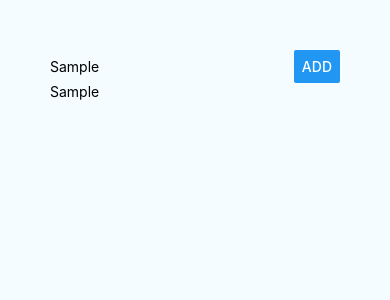
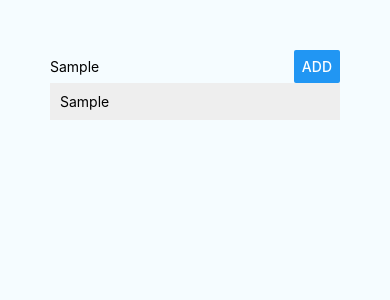
Before and after one commit to footios/fotisProject, a React Native app: screen / in a window 390 px wide. Both pictures are taken after typing "Sample" into the empty fields and a click on the button "ADD". Shown: the top 300 px of the page. Built offline with nearby package versions, Linux system fonts and the light colour scheme.

Commit message:
Output list items

```diff
--- a/App.js
+++ b/App.js
@@ -9,6 +9,8 @@
 import React, { Component } from 'react';
 import { Platform, StyleSheet, Text, View, TextInput, Button } from 'react-native';
 import { black } from 'ansi-colors';
+
+import ListItem from './src/components/ListItem/ListItem';
 
 const instructions = Platform.select({
 	ios: 'Press Cmd+R to reload,\n' + 'Cmd+D or shake for dev menu',
@@ -27,14 +29,11 @@
 
 	placeSubmitHandler = () => {
 		if (this.state.placeName.trim() === '') return;
-    this.setState(prevState => ({places: prevState.places.concat(prevState.placeName)}))
-
-  }
+		this.setState((prevState) => ({ places: prevState.places.concat(prevState.placeName) }));
+	};
 
 	render() {
-    const placesOutput = this.state.places.map((place, index) => (
-      <Text key={index} >{place}</Text>
-    ))
+		const placesOutput = this.state.places.map((place, index) => <ListItem key={index} placeName={place} />);
 		return (
 			<View style={styles.container}>
 				<View style={styles.inputContainer}>
@@ -44,13 +43,9 @@
 						value={this.state.placeName}
 						onChangeText={this.placeNameChangeHandler}
 					/>
-          <Button
-          style={styles.placeButton}
-          title="Add"
-          onPress={this.placeSubmitHandler}
-          />
+					<Button style={styles.placeButton} title="Add" onPress={this.placeSubmitHandler} />
 				</View>
-        <View>
+				<View style={styles.listContainer} >
 				{placesOutput}
 				</View>
 			</View>
@@ -77,5 +72,8 @@
 	},
 	placeButton: {
 		width: '30%'
+  },
+  listContainer: {
+    width: '100%'
   }
 });
--- /dev/null
+++ b/src/components/ListItem/ListItem.js
@@ -0,0 +1,24 @@
+import React from 'react'
+import { View, Text, StyleSheet } from 'react-native';
+
+
+const listItem = (props) => {
+    return (
+        <View style={styles.listItem} >
+            <Text>
+            {props.placeName}
+            </Text>
+        </View>
+     );
+}
+
+const styles = StyleSheet.create({
+    listItem: {
+        width: '100%',
+        padding: 10,
+        marginBottom: 5,
+        backgroundColor: '#eee'
+    }
+})
+
+export default listItem;
```
Lines whose indentation alone changed are shown as unchanged.
